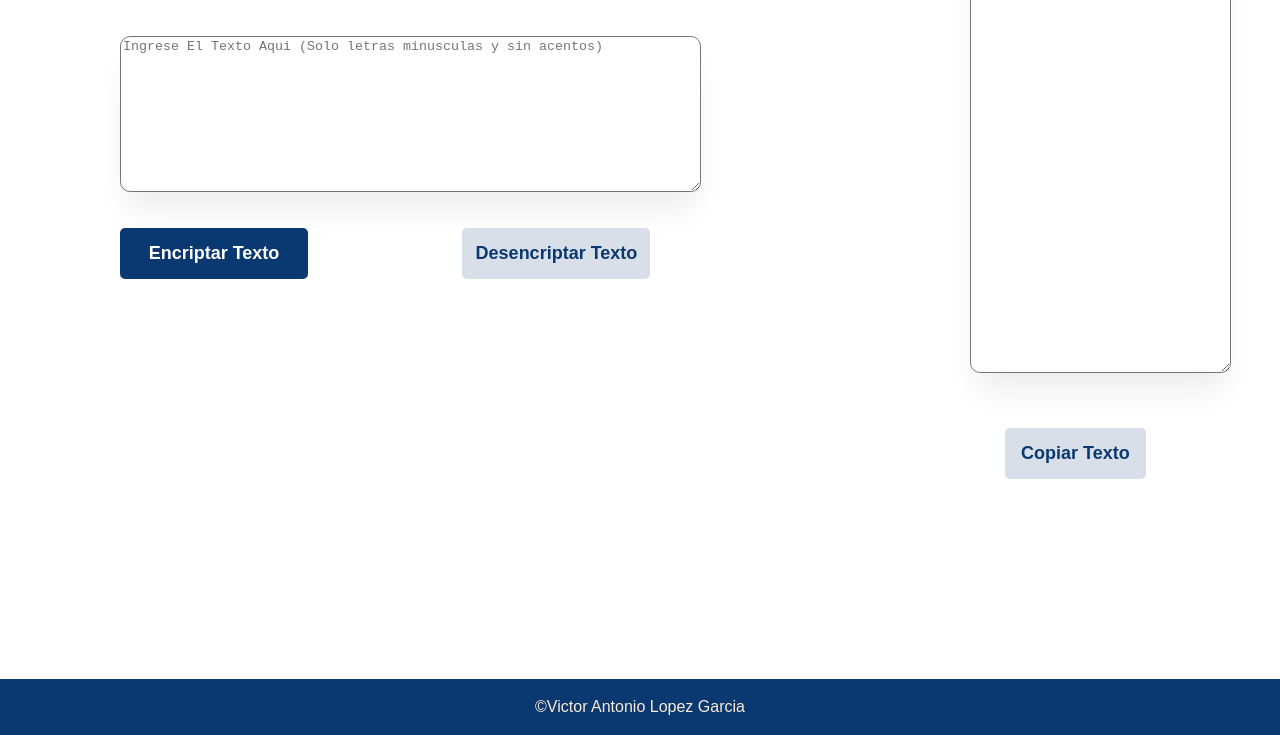
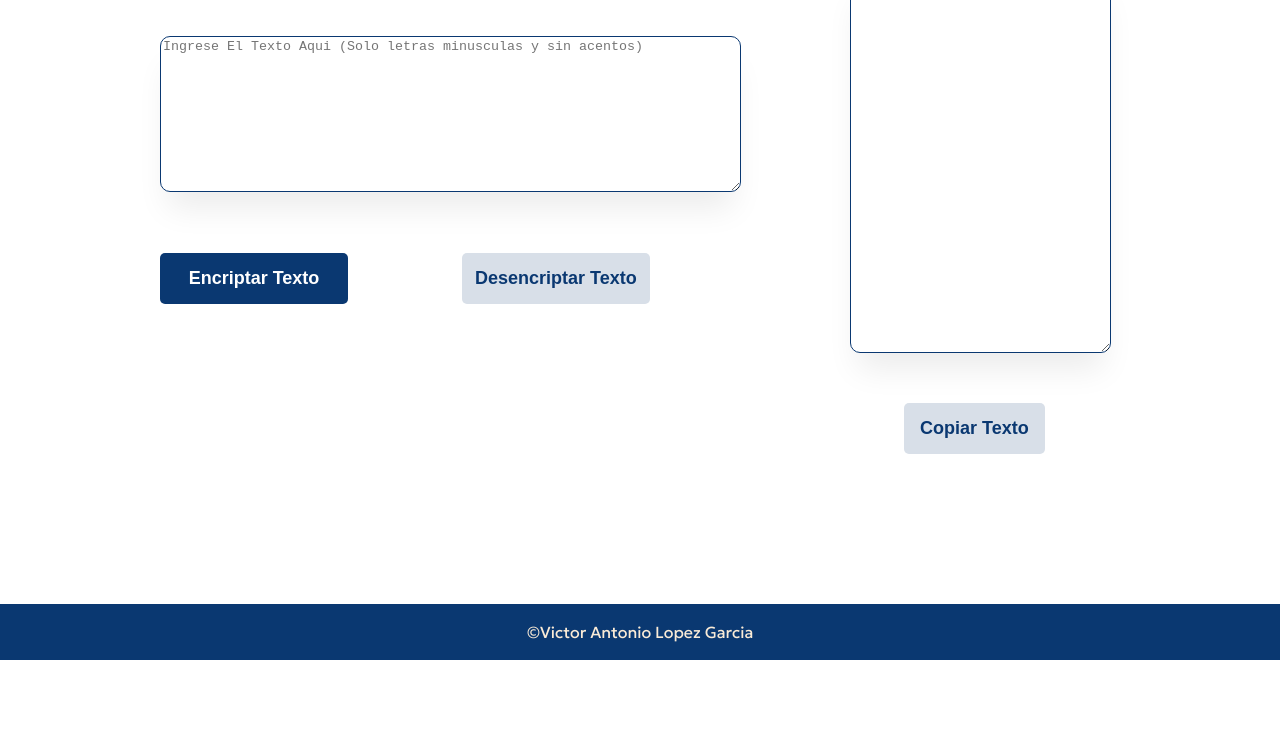
Before and after one commit to VctrLpz/AluraChallenge, a plain HTML site: page index.html in a window 1280 px wide. Shown: the part 144-879 px from the top of the page. After the commit the page ends 804 px from the top, so only its background shows below. Drawn offline with Linux system fonts and the light colour scheme; a web font is replaced by a local one.

Commit message:
Cambio de fuente y adaptabilidad

```diff
--- a/index.html
+++ b/index.html
@@ -6,7 +6,7 @@
     <link rel="stylesheet" href="styles.css">
     <link rel="preconnect" href="https://fonts.googleapis.com">
     <link rel="preconnect" href="https://fonts.gstatic.com" crossorigin>
-    <link href="https://fonts.googleapis.com/css2?family=Tsukimi+Rounded:wght@300&display=swap" rel="stylesheet">
+    <link href="https://fonts.googleapis.com/css2?family=Geologica&display=swap" rel="stylesheet">
     <title>Encriptador De Textos</title>
 </head>
 <body>
@@ -19,7 +19,7 @@
 
     <main>
             <textarea class="txtnormal" id="entrada" cols="70" rows="10" required placeholder="Ingrese El Texto Aqui (Solo letras minusculas y sin acentos)"></textarea>
-            <textarea class="txtencrip" id="salida" cols="30" rows="30" readonly></textarea>
+            <textarea class="txtencrip" id="salida" cols="30" rows="25" readonly></textarea>
             <button class="Enc" id="encriptar">Encriptar Texto</button>
             <button class="DesE" id="desencriptar">Desencriptar Texto</button>
             <button class="Cop" id="copiar">Copiar Texto</button>
--- a/styles.css
+++ b/styles.css
@@ -2,7 +2,7 @@
 
 /*Menu*/
 body{
-    font-family: 'Tsukimi Rounded', sans-serif;
+    font-family: 'Geologica', sans-serif;
 }
 /* Logo */
 #logo{
@@ -18,31 +18,32 @@ main{
     top: -70px;
     text-align: center;
     font-size: xx-large;
+    color: #0A3871;
 
 }
 
 /* Formulario */
-form{
-    margin: 40px 0;
-}
+
 /* Cuadro de Texto */
 
 .txtnormal{
     display: block;
     position: relative;
     top: 20px;
-    left: -50px;
+    left: -10px;
     box-shadow: 0px 24px 32px -8px rgba(0, 0, 0, 0.08);
     border-radius: 10px;
+    border-color: #0A3871;
 }
 
 .txtencrip{
     display: block;
     position: relative;
-    top: -255px;
-    left: 800px;
+    top: -200px;
+    left: 680px;
     box-shadow: 0px 24px 32px -8px rgba(0, 0, 0, 0.08);
     border-radius: 10px;
+    border-color: #0A3871;
 
 }
 
@@ -62,8 +63,8 @@ form{
     transition: 0.5s all;
     cursor: pointer ;
     position: relative;
-    top: -400px;
-    left: -50px;
+    top: -300px;
+    left: -10px;
 }
 .Enc:hover{
 
@@ -85,7 +86,7 @@ form{
     transition: 0.5s all;
     cursor: pointer ;
     position: relative;
-    top: -400px;
+    top: -300px;
     left: 100px;
 }
 .DesE:hover{
@@ -109,8 +110,8 @@ form{
     transition: 0.2s all;
     cursor: pointer ;
     position: relative;
-    top: -200px;
-    left: 450px;
+    top: -150px;
+    left: 350px;
 
 
 }
```
